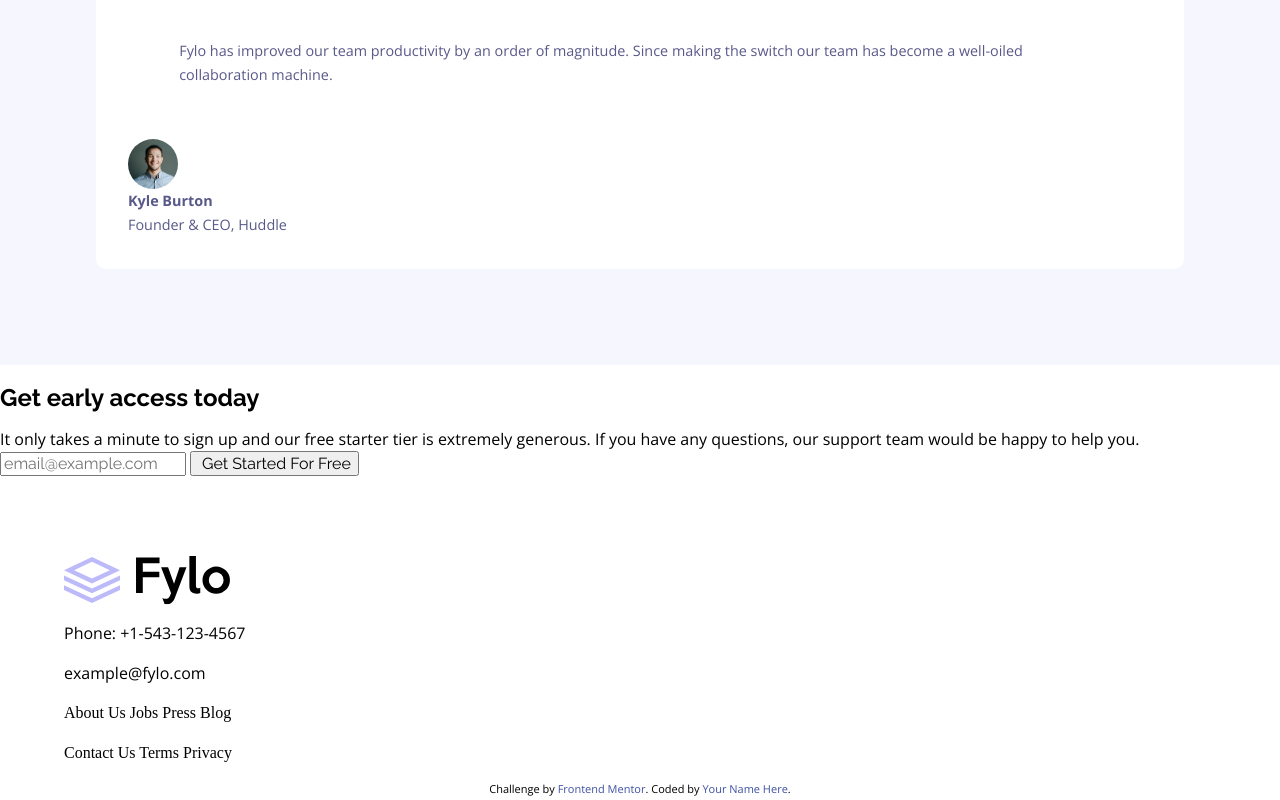
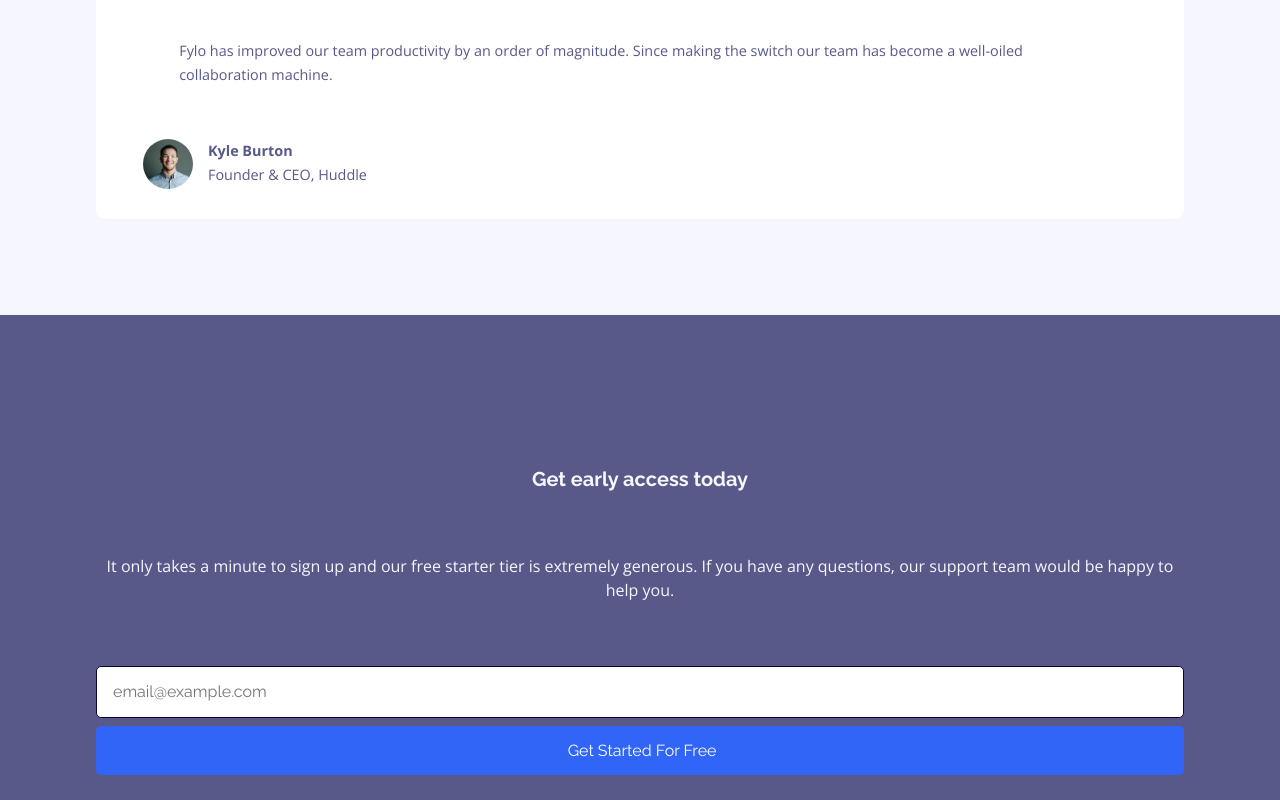
Before and after one commit to Holgermueller/fylo-two-column-landing, a plain HTML site: page index.html in a window 1280 px wide. Shown: the part 2500-3300 px from the top of the page. Drawn offline with nearby package versions, Linux system fonts and the light colour scheme.

Commit message:
finished section three styles

```diff
--- a/index.html
+++ b/index.html
@@ -85,6 +85,7 @@
             collaboration machine.
           </p>
 
+          <div class="card-author">
             <img
               class="avatar"
               src="images/avatar-testimonial.jpg"
@@ -93,6 +94,7 @@
             <div class="name-container">
               <p>Kyle Burton</p>
               <p>Founder & CEO, Huddle</p>
+            </div>
           </div>
         </div>
       </section>
@@ -119,9 +121,9 @@
     </main>
 
     <footer>
-      <img src="images/logo.svg" alt="" />
-      <p>Phone: +1-543-123-4567</p>
-      <p>example@fylo.com</p>
+      <img class="logo" src="images/logo.svg" alt="logo" />
+      <p><a href="#">Phone: +1-543-123-4567</a></p>
+      <p><a href="#">example@fylo.com</a></p>
 
       <ul>
         About Us Jobs Press Blog
@@ -134,7 +136,7 @@
         Challenge by
         <a href="https://www.frontendmentor.io?ref=challenge" target="_blank"
           >Frontend Mentor</a
-        >. Coded by <a href="#">Your Name Here</a>.
+        >. Coded by <a href="#">Holger Mueller</a>.
       </p>
     </footer>
   </body>
--- a/styles.css
+++ b/styles.css
@@ -117,19 +117,38 @@ ul {
   padding: 0;
 }
 
-header,
-footer {
-  width: 90%;
-  margin: auto;
-}
-
 main {
   margin-top: 5rem;
-  margin-bottom: 5rem;
 }
 
 section {
   margin: auto;
+}
+
+/* Form Styles */
+form {
+  margin-bottom: 3rem;
+}
+
+form input {
+  width: 100%;
+}
+
+form input[type="text"],
+form input[type="button"] {
+  padding: 16px;
+  margin-bottom: 8px;
+  border-radius: 5px;
+}
+
+form input[type="text"] {
+  border: 1px solid hsl(243, 87%, 12%);
+}
+
+form input[type="button"] {
+  border: none;
+  background-color: hsl(224, 93%, 58%);
+  color: hsl(0, 0%, 100%);
 }
 
 /* Header */
@@ -166,7 +185,6 @@ nav a {
 /* Main */
 
 /* Section One */
-
 .section-one {
   text-align: center;
   color: hsl(243, 87%, 12%);
@@ -187,33 +205,7 @@ nav a {
   margin-bottom: 2rem;
 }
 
-.section-one form {
-  margin-bottom: 3rem;
-}
-
-.section-one form input {
-  width: 100%;
-}
-
-.section-one form input[type="text"],
-.section-one form input[type="button"] {
-  padding: 16px;
-  margin-bottom: 8px;
-  border-radius: 5px;
-}
-
-.section-one form input[type="text"] {
-  border: 1px solid hsl(243, 87%, 12%);
-}
-
-.section-one form input[type="button"] {
-  border: none;
-  background-color: hsl(224, 93%, 58%);
-  color: hsl(0, 0%, 100%);
-}
-
 /* Section Two */
-
 .section-two {
   background-color: hsl(240, 75%, 98%);
   padding-bottom: 5%;
@@ -259,10 +251,22 @@ nav a {
   padding: 2rem;
 }
 
+.testimonial-card img {
+  margin-left: 15px;
+}
+
 .testimonial-card .avatar {
   border-radius: 50%;
   height: 50px;
   width: 50px;
+  float: left;
+  margin-right: 16px;
+  margin-right: 15px;
+}
+
+.name-container {
+  position: relative;
+  width: 100%;
 }
 
 .name-container p {
@@ -273,15 +277,54 @@ nav a {
   font-weight: 700;
 }
 
+/* Section three */
+.section-three {
+  padding-top: 2%;
+  background-color: hsl(238, 22%, 44%);
+  color: hsl(240, 75%, 98%);
+  text-align: center;
+}
+
+.section-three h2 {
+  font-size: 1.25rem;
+  margin-top: 10%;
+}
+
+.section-three p,
+.section-three form {
+  width: 85%;
+  margin: 5% auto;
+}
+
+.section-three p {
+  line-height: 1.5rem;
+}
+
+.section-three form {
+  padding-bottom: 10%;
+  margin-bottom: 10%;
+}
+
 /* Footer */
+footer {
+  position: relative;
+  text-align: left;
+  background-color: hsl(243, 87%, 12%);
+  color: hsl(0, 0%, 100%);
+  padding-top: 10%;
+  margin-top: -10%;
+  padding-left: 5%;
+}
 
-footer {
-  text-align: left;
+footer .logo {
+  margin-top: 2%;
+  filter: brightness(0) invert(1);
 }
 
 .attribution {
   font-size: 11px;
   text-align: center;
+  padding: 8px;
 }
 .attribution a {
   color: hsl(228, 45%, 44%);
```
Lines whose indentation alone changed are shown as unchanged.
